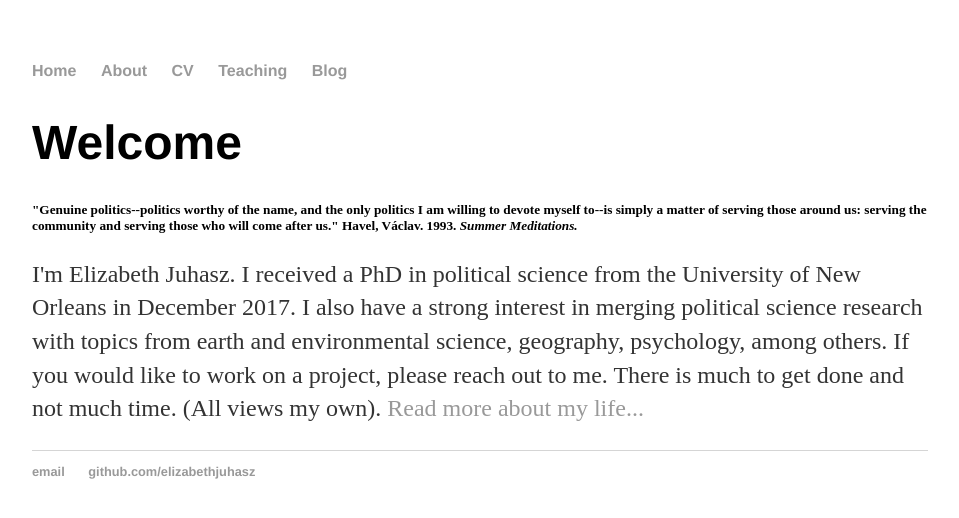
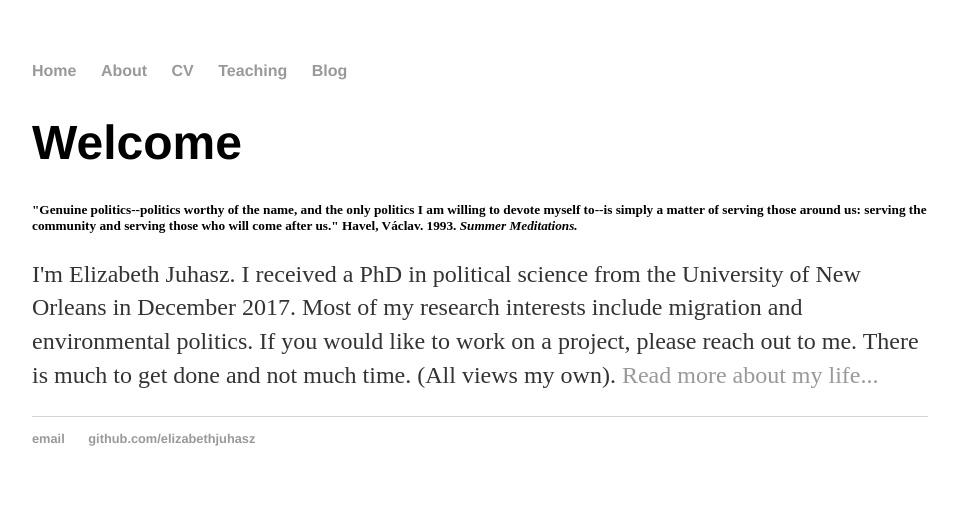
Before and after one commit to elizabethjuhasz/elizabethjuhasz.github.io, a Jekyll site: the page built from index.html, in a window 1280 px wide. Shown: the top 518 px of the page, without its empty margins (160-1119 px from the left). Built offline with Jekyll 4.4.1, drawn with Linux system fonts in a browser that asks for light colours.

Commit message:
Update index.html

```diff
--- a/index.html
+++ b/index.html
@@ -6,5 +6,5 @@ title: Elizabeth
 		<div class="blurb">
 			<h1>Welcome</h1>
 			<p><h5>"Genuine politics--politics worthy of the name, and the only politics I am willing to devote myself to--is simply a matter of serving those around us: serving the community and serving those who will come after us." Havel,  Václav. 1993. <i>Summer Meditations.</i></h5></p>
-			<p>I'm Elizabeth Juhasz. I received a PhD in political science from the University of New Orleans in December 2017. I also have a strong interest in merging political science research with topics from earth and environmental science, geography, psychology, among others. If you would like to work on a project, please reach out to me. There is much to get done and not much time. (All views my own). <a href="/about">Read more about my life...</a></p>
+			<p>I'm Elizabeth Juhasz. I received a PhD in political science from the University of New Orleans in December 2017. Most of my research interests include migration and environmental politics. If you would like to work on a project, please reach out to me. There is much to get done and not much time. (All views my own). <a href="/about">Read more about my life...</a></p>
 		</div>
```
